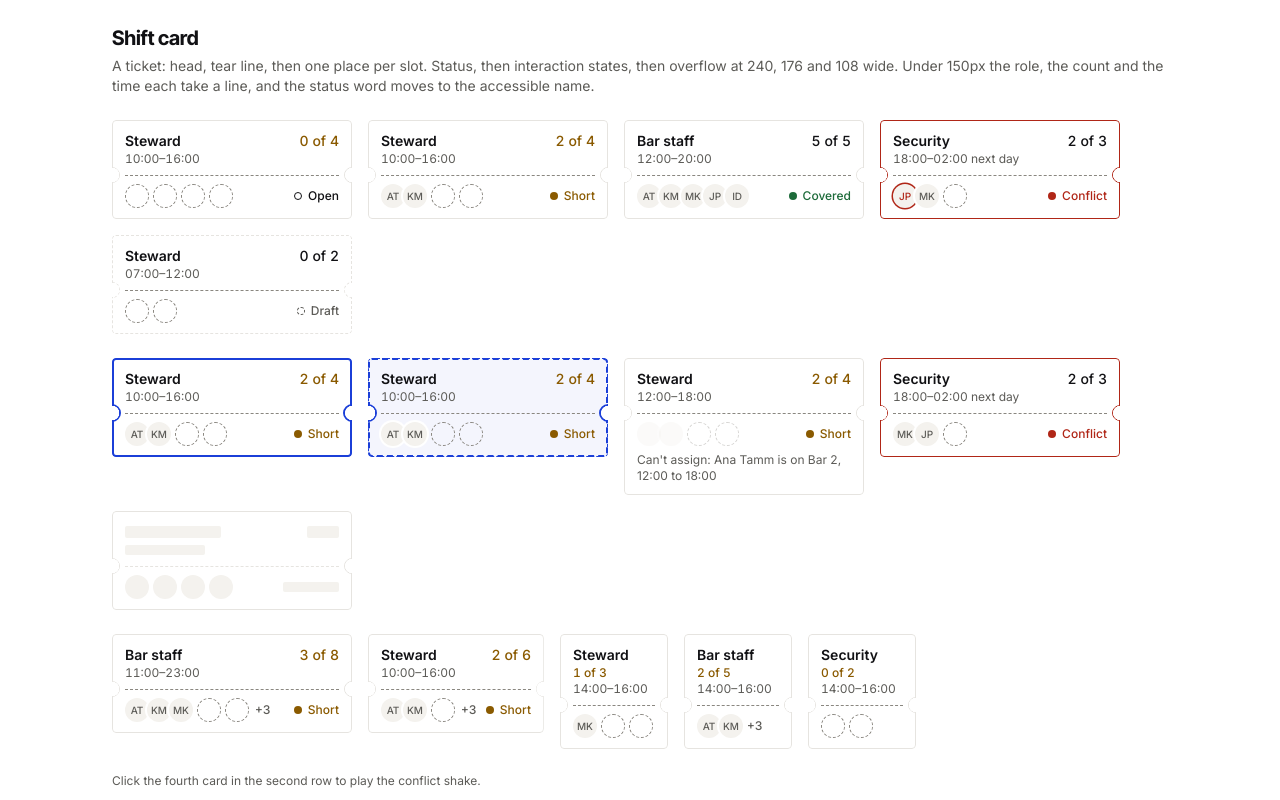
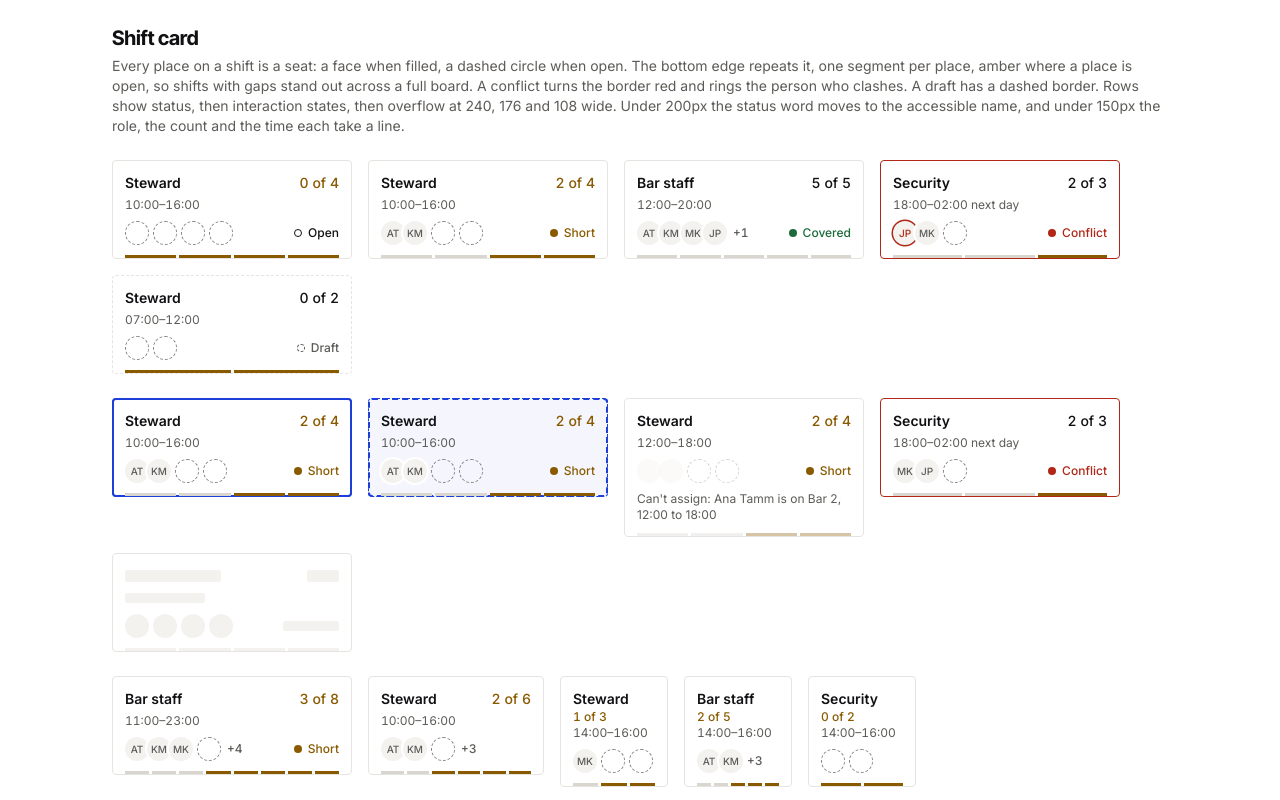
Before and after one commit to oladetoungee/parim-project, a Next.js app: page /system in a window 1280 px wide. Shown: the part 1900-2700 px from the top of the page. Built offline with nearby package versions, Linux system fonts and the light colour scheme.

Commit message:
Replace the ticket card with seats and a baseline per place

```diff
--- a/src/app/globals.css
+++ b/src/app/globals.css
@@ -144,21 +144,6 @@
 @utility focus-ring {
   outline: 2px solid var(--focus-ring);
   outline-offset: 2px;
-}
-
-/*
- * Shift card ticket: two 14px half-circle notches cut into the side edges at
- * the tear line, so the page shows through. --tear is the tear line's distance
- * from the top of the border box. The notch strokes are separate elements.
- */
-@utility ticket-mask {
-  --tear: 55px;
-  -webkit-mask:
-    radial-gradient(circle at 0 var(--tear), #0000 7px, #000 7.5px) left / 51% 100% no-repeat,
-    radial-gradient(circle at 100% var(--tear), #0000 7px, #000 7.5px) right / 51% 100% no-repeat;
-  mask:
-    radial-gradient(circle at 0 var(--tear), #0000 7px, #000 7.5px) left / 51% 100% no-repeat,
-    radial-gradient(circle at 100% var(--tear), #0000 7px, #000 7.5px) right / 51% 100% no-repeat;
 }
 
 /* ---------- Keyframes. Only transform and opacity. ---------- */
@@ -393,71 +378,69 @@
  * re-render any of the 42 memoised cards; these rules restyle them instead.
  * Unlayered, so they win over the card's Tailwind utilities.
  */
-[data-drop="valid"] .ticket {
+[data-drop="valid"] .shift-card-surface {
   --line: var(--accent-default);
-  --line-w: 2px;
   border-style: dashed;
   background-color: color-mix(in srgb, var(--accent-default) 5%, var(--bg-canvas));
 }
-[data-drop="valid"] .ticket-ring {
+[data-drop="valid"] .shift-card-ring {
   display: block;
   border-style: dashed;
 }
 /*
- * Only the seats and faces fade, to 35%. Text keeps full contrast: the
- * initials inside a faded face would fall below AA, so on an invalid target
- * the faces show as plain circles, and "+N" is not faded.
+ * Only the seats, faces and baseline fade, to 35%. Text keeps full contrast:
+ * the initials inside a faded face would fall below AA, so on an invalid
+ * target the faces show as plain circles, and "+N" is not faded.
  */
-[data-drop="invalid"] .ticket-seat {
+[data-drop="invalid"] .shift-card-seat,
+[data-drop="invalid"] .shift-card-baseline {
   opacity: 0.35;
 }
-[data-drop="invalid"] .ticket-seat .face-initials {
+[data-drop="invalid"] .shift-card-seat .face-initials {
   visibility: hidden;
 }
 /* The target the person is over right now: a solid 2px cobalt outline. */
-[data-drop-over] .ticket-button {
+[data-drop-over] .shift-card {
   outline: 2px solid var(--accent-default);
   outline-offset: 2px;
 }
 
 /* ---------- Shift card: head layout ----------
  *
- * Wide: role and "2 of 4" on line 1, time on line 2.
+ * Wide: role and "2 of 4" on line 1, time on line 2, 4px apart.
  * Under 150px (two-hour shifts are about 104px inside): role on line 1, then
  * "1 of 3" and the time at 12px. At that width "1 of 3 14:00–16:00" doesn't
  * fit on one line (about 106px of text in 80px), so the time takes a third
- * line and the tear line moves down 16px with it. The container is the
- * card's button, so the ticket's own --tear can change here.
+ * line. The container is the card's button.
  */
-.ticket-head {
+.shift-card-head {
   display: grid;
   grid-template-columns: minmax(0, 1fr) auto;
   grid-template-areas:
     "role count"
     "time time";
   column-gap: 8px;
+  row-gap: 4px;
 }
-.ticket-head > [data-part="role"] {
+.shift-card-head > [data-part="role"] {
   grid-area: role;
 }
-.ticket-head > [data-part="count"] {
+.shift-card-head > [data-part="count"] {
   grid-area: count;
 }
-.ticket-head > [data-part="time"] {
+.shift-card-head > [data-part="time"] {
   grid-area: time;
 }
 @container (max-width: 149.98px) {
-  .ticket {
-    --tear: 71px;
-  }
-  .ticket-head {
+  .shift-card-head {
     grid-template-columns: minmax(0, 1fr);
     grid-template-areas:
       "role"
       "count"
       "time";
+    row-gap: 0;
   }
-  .ticket-head > [data-part="count"] {
+  .shift-card-head > [data-part="count"] {
     justify-self: start;
     font-size: 0.75rem;
     line-height: 1rem;
--- a/src/app/system/page.tsx
+++ b/src/app/system/page.tsx
@@ -185,7 +185,7 @@ function Gallery() {
         </Row>
       </Section>
 
-      <Section title="Shift card" note="A ticket: head, tear line, then one place per slot. Status, then interaction states, then overflow at 240, 176 and 108 wide. Under 150px the role, the count and the time each take a line, and the status word moves to the accessible name.">
+      <Section title="Shift card" note="Every place on a shift is a seat: a face when filled, a dashed circle when open. The bottom edge repeats it, one segment per place, amber where a place is open, so shifts with gaps stand out across a full board. A conflict turns the border red and rings the person who clashes. A draft has a dashed border. Rows show status, then interaction states, then overflow at 240, 176 and 108 wide. Under 200px the status word moves to the accessible name, and under 150px the role, the count and the time each take a line.">
         <Row>
           <ShiftCard role="Steward" location="Gate A" start="10:00" end="16:00" filled={0} needed={4} status="open" />
           <ShiftCard role="Steward" location="Gate A" start="10:00" end="16:00" filled={2} needed={4} status="partly-filled" people={people.slice(0, 2)} />
--- a/src/components/ui/ShiftCard.tsx
+++ b/src/components/ui/ShiftCard.tsx
@@ -1,6 +1,6 @@
 "use client";
 
-import { memo, useId, useState, type ComponentProps, type CSSProperties } from "react";
+import { memo, useId, useState, type ComponentProps } from "react";
 import { cn } from "@/lib/cn";
 import { initials, type AvatarPerson } from "./Avatar";
 import { Badge, type BadgeStatus } from "./Badge";
@@ -22,36 +22,50 @@ const badgeFor: Record<ShiftStatus, BadgeStatus> = {
 };
 
 /**
- * Places shown before "+N": 5 on a wide card, 3 under 200px, and under 150px
- * (a two-hour shift is 108px) 3 if that is all there are, otherwise 2 and "+N".
+ * Places shown before "+N": 4 on a card 200px or wider, 3 under 200px, and
+ * under 150px (a two-hour shift is 108px) 3 if that is all there are,
+ * otherwise 2 and "+N".
  */
-const MAX_PLACES = 5;
+const MAX_PLACES = 4;
 const MAX_PLACES_NARROW = 3;
 const MAX_PLACES_COMPACT = 2;
+/** Baseline segments. Past 12 places each segment would be a hairline sliver. */
+const MAX_SEGMENTS = 12;
 
-type TicketState = "default" | "selected" | "drop-valid" | "drop-invalid";
+type CardState = "default" | "selected" | "drop-valid" | "drop-invalid";
 
 /*
- * Figma: Shift card (ticket). Properties: status, state (default, hover,
- * focus, selected, drop-valid, drop-invalid, loading).
+ * Figma: Shift card. Properties: status, state (default, hover, focus,
+ * selected, drop-valid, drop-invalid, loading).
  *
  * The outer element is the button and carries the focus ring and the shake.
- * The inner "ticket" carries the surface and border and is masked so the two
- * notches show the page through. --line is the colour of the border and the
- * notch strokes; --line-w is the stroke width (2px for selected and drop-valid).
+ * The inner surface carries the canvas fill and the 1px border; --line is the
+ * border colour. Selected and drop-valid lay a 2px accent ring over it.
  *
  * Drag states come from a data-drop attribute, on the button itself (the
  * `drop` prop, for the gallery) or on any wrapper (the board), and are styled
  * in globals.css. The board never passes `drop`, so a drag re-renders no card.
  */
-function ticketStyle(status: ShiftStatus, selected: boolean) {
-  const line = selected
+function lineFor(status: ShiftStatus, selected: boolean) {
+  return selected
     ? "[--line:var(--accent-default)]"
     : status === "conflict"
       ? "[--line:var(--status-conflict)]"
       : "[--line:var(--border-hairline)] group-hover/card:[--line:color-mix(in_srgb,var(--text-primary)_32%,transparent)]";
-  const width = selected ? "[--line-w:2px]" : "[--line-w:1px]";
-  return { line, width, dashed: status === "draft" };
+}
+
+/**
+ * Filled and open segments for the baseline. Up to 12 places it is one
+ * segment per place. Past that the split is scaled to 12, keeping at least one
+ * amber segment while a place is open and at least one filled while anyone is on.
+ */
+function baselineSegments(filled: number, total: number) {
+  if (total <= MAX_SEGMENTS) return { filled, total };
+  const open = total - filled;
+  let scaled = Math.round((filled / total) * MAX_SEGMENTS);
+  if (open > 0) scaled = Math.min(scaled, MAX_SEGMENTS - 1);
+  if (filled > 0) scaled = Math.max(scaled, 1);
+  return { filled: scaled, total: MAX_SEGMENTS };
 }
 
 export type ShiftCardProps = Omit<ComponentProps<"button">, "children"> & {
@@ -74,8 +88,8 @@ export type ShiftCardProps = Omit<ComponentProps<"button">, "children"> & {
   /** Plays the conflict shake once. Reduced motion keeps the outline only. */
   shake?: boolean;
   /**
-   * Space in px kept free at the right of the stub for a control laid over
-   * it (the worker's Request shift). The badge word moves to the accessible
+   * Space in px kept free at the right of the bottom row for a control laid
+   * over it (the worker's Request shift). The badge word moves to the accessible
    * name only; the amber count still carries the status.
    */
   stubActionWidth?: number;
@@ -125,9 +139,8 @@ function ShiftCardImpl({
   const reasonId = useId();
   const nextDay = endsNextDay(start, end);
   const badge = badgeFor[status];
-  const state: TicketState =
+  const state: CardState =
     drop === "valid" ? "drop-valid" : drop === "invalid" ? "drop-invalid" : selected ? "selected" : "default";
-  const { line, width, dashed } = ticketStyle(status, selected);
 
   const clash = new Set(clashStaffIds ?? []);
   // Clashing people first, so they stay visible when places overflow.
@@ -145,6 +158,7 @@ function ShiftCardImpl({
   const total = places.length;
   const compactMax = total <= MAX_PLACES_NARROW ? MAX_PLACES_NARROW : MAX_PLACES_COMPACT;
   const clashNames = faces.filter((p) => clash.has(p.id) && p.name).map((p) => p.name);
+  const segments = baselineSegments(faces.length, total);
 
   const entered = useChangeTracker(faces.map((f) => f.id));
   const count = usePrevious(filled);
@@ -162,7 +176,7 @@ function ShiftCardImpl({
       data-drop={drop && drop !== "none" ? drop : undefined}
       data-selected={selected || undefined}
       className={cn(
-        "ticket-button group/card @container block w-60 rounded-4 text-left",
+        "shift-card group/card @container block w-60 rounded-4 text-left",
         "focus-visible:outline-2 focus-visible:outline-offset-2 focus-visible:outline-ring",
         shake && "motion-shake",
         className,
@@ -171,28 +185,25 @@ function ShiftCardImpl({
     >
       <span
         className={cn(
-          "ticket ticket-mask relative flex w-full flex-col rounded-4 border border-[color:var(--line)] bg-canvas",
-          line,
-          width,
-          dashed && "border-dashed",
+          "shift-card-surface relative flex w-full flex-col rounded-4 border border-[color:var(--line)] bg-canvas px-3 pt-3",
+          lineFor(status, selected),
+          status === "draft" && "border-dashed",
         )}
       >
         <span
           aria-hidden="true"
           className={cn(
-            "ticket-ring pointer-events-none absolute -inset-px rounded-4 border-2 border-accent",
+            "shift-card-ring pointer-events-none absolute -inset-px rounded-4 border-2 border-accent",
             selected ? "block" : "hidden",
           )}
         />
-        <Notch side="left" dashed={status === "draft"} />
-        <Notch side="right" dashed={status === "draft"} />
 
         {/*
          * The accessible name is this content plus the visually hidden parts,
          * read in DOM order: "Steward, Gate A, 10:00–16:00, 2 of 4 filled,
          * 2 places open, Short". The grid places role, count and time.
          */}
-        <span className="ticket-head px-3 pt-2.5 pb-2">
+        <span className="shift-card-head">
           <span data-part="role" className="truncate text-14 leading-5 font-semibold text-ink">
             {role}
             <span className="sr-only">,{location ? ` ${location},` : null}</span>
@@ -219,13 +230,11 @@ function ShiftCardImpl({
           </span>
         </span>{" "}
 
-        <span aria-hidden="true" className="relative mx-3 block border-t border-dashed border-need-outline" />
-
         <span
-          className="flex items-center justify-between gap-2 px-3 pt-2 pb-2.5"
-          style={stubActionWidth ? { paddingRight: 12 + stubActionWidth + 8 } : undefined}
+          className="mt-2 flex h-6 items-center justify-between gap-2"
+          style={stubActionWidth ? { paddingRight: stubActionWidth + 8 } : undefined}
         >
-          <span aria-hidden="true" className="ticket-seats flex min-w-0 items-center">
+          <span aria-hidden="true" className="flex min-w-0 items-center">
             {places.slice(0, MAX_PLACES).map((place, i) => {
               const hide = cn(i >= MAX_PLACES_NARROW && "@max-[200px]:hidden", i >= compactMax && "@max-[150px]:hidden");
               const prev = places[i - 1];
@@ -239,7 +248,10 @@ function ShiftCardImpl({
                   className={cn(gap, hide)}
                 />
               ) : (
-                <span key={place.key} className={cn("ticket-seat size-6 shrink-0 rounded-full border border-dashed border-need-outline", gap, hide)} />
+                <span
+                  key={place.key}
+                  className={cn("shift-card-seat size-6 shrink-0 rounded-full border border-dashed border-need-outline", gap, hide)}
+                />
               );
             })}
             {total > MAX_PLACES ? (
@@ -264,19 +276,38 @@ function ShiftCardImpl({
         </span>
 
         {state === "drop-invalid" && dropReason ? (
-          <span id={reasonId} className="-mt-1 px-3 pb-2.5 text-12 leading-4 text-muted">
+          <span id={reasonId} className="mt-2 text-12 leading-4 text-muted">
             {dropReason}
           </span>
         ) : null}
+
+        <Baseline filled={segments.filled} total={segments.total} />
       </span>
     </button>
   );
 }
 
 /**
+ * One 3px segment per place, flush on the card's bottom edge: data-assigned
+ * where a place is filled, status-short where it is open. Decorative; the
+ * accessible name already says how many places are open. Positioned so it
+ * paints over the selected ring's inner pixel.
+ */
+function Baseline({ filled, total }: { filled: number; total: number }) {
+  if (total === 0) return null;
+  return (
+    <span aria-hidden="true" className="shift-card-baseline relative mt-2.5 flex h-[3px] gap-[3px]">
+      {Array.from({ length: total }, (_, i) => (
+        <span key={i} className={cn("grow basis-0", i < filled ? "bg-assigned" : "bg-short")} />
+      ))}
+    </span>
+  );
+}
+
+/**
  * The status word. On a change the old word fades out under the new one.
- * Under 150px, or when the stub holds an action, the word is visually hidden
- * and stays in the accessible name.
+ * Under 200px, or when the bottom row holds an action, the word is visually
+ * hidden and stays in the accessible name.
  */
 function BadgeSwap({
   status,
@@ -289,7 +320,7 @@ function BadgeSwap({
   changes: number;
   hidden: boolean;
 }) {
-  const visibility = hidden ? "sr-only" : "@max-[150px]:sr-only";
+  const visibility = hidden ? "sr-only" : "@max-[200px]:sr-only";
   return (
     <span className={cn("ml-auto grid shrink-0 justify-items-end", visibility)}>
       {previous && previous !== status ? (
@@ -297,24 +328,6 @@ function BadgeSwap({
       ) : null}
       <Badge key={`in-${changes}`} status={status} className={cn("[grid-area:1/1]", changes > 0 && "motion-crossfade-in")} />
     </span>
-  );
-}
-
-/** Stroke for a notch: the inner half of a ring centred on the card edge at the tear line. */
-function Notch({ side, dashed }: { side: "left" | "right"; dashed?: boolean }) {
-  const style: CSSProperties = {
-    width: "calc(14px + 2 * var(--line-w))",
-    height: "calc(14px + 2 * var(--line-w))",
-    top: "calc(var(--tear) - 1px - 7px - var(--line-w))",
-    [side]: "calc(-1px - 7px - var(--line-w))",
-    borderWidth: "var(--line-w)",
-  };
-  return (
-    <span
-      aria-hidden="true"
-      className={cn("pointer-events-none absolute rounded-full border-[color:var(--line)]", dashed ? "border-dashed" : "border-solid")}
-      style={style}
-    />
   );
 }
 
@@ -349,7 +362,7 @@ function Face({
       data-clash={clash || undefined}
       data-leaving={person.leaving || undefined}
       className={cn(
-        "ticket-seat relative inline-flex size-6 shrink-0 items-center justify-center overflow-hidden rounded-full bg-paper text-[10px] leading-none font-medium tracking-[-0.01em] select-none",
+        "shift-card-seat relative inline-flex size-6 shrink-0 items-center justify-center overflow-hidden rounded-full bg-paper text-[10px] leading-none font-medium tracking-[-0.01em] select-none",
         clash ? "text-conflict ring-[1.5px] ring-conflict" : "text-muted ring-2 ring-canvas",
         person.leaving ? "motion-face-out" : entering ? "motion-face-in" : undefined,
         className,
@@ -363,14 +376,13 @@ function Face({
 /** Memoised: the board renders 42 and a drop should re-render one. */
 export const ShiftCard = memo(ShiftCardImpl);
 
-/** Loading placeholder with the ticket's structure and footprint. */
+/** Loading placeholder with the card's structure and footprint. */
 export function ShiftCardSkeleton({ className, places = 4 }: { className?: string; places?: number }) {
+  const seats = Math.min(places, MAX_PLACES);
   return (
     <div aria-hidden="true" className={cn("w-60", className)}>
-      <span className="ticket-mask relative flex w-full flex-col rounded-4 border border-hairline bg-canvas [--line-w:1px] [--line:var(--border-hairline)]">
-        <Notch side="left" />
-        <Notch side="right" />
-        <span className="flex flex-col px-3 pt-2.5 pb-2">
+      <span className="relative flex w-full flex-col rounded-4 border border-hairline bg-canvas px-3 pt-3">
+        <span className="flex flex-col gap-1">
           <span className="flex h-5 items-center justify-between">
             <Skeleton className="h-3 w-24" />
             <Skeleton className="h-3 w-8" />
@@ -379,15 +391,19 @@ export function ShiftCardSkeleton({ className, places = 4 }: { className?: strin
             <Skeleton className="h-2.5 w-20" />
           </span>
         </span>
-        <span className="mx-3 block border-t border-dashed border-hairline" />
-        <span className="flex items-center justify-between px-3 pt-2 pb-2.5">
+        <span className="mt-2 flex h-6 items-center justify-between">
           <span className="flex items-center gap-1">
-            {Array.from({ length: Math.min(places, MAX_PLACES) }, (_, i) => (
+            {Array.from({ length: seats }, (_, i) => (
               <Skeleton key={i} className="size-6 rounded-full" />
             ))}
           </span>
           <Skeleton className="h-2.5 w-14" />
         </span>
+        <span className="mt-2.5 flex h-[3px] gap-[3px]">
+          {Array.from({ length: Math.min(places, MAX_SEGMENTS) }, (_, i) => (
+            <Skeleton key={i} className="h-full grow basis-0 rounded-none" />
+          ))}
+        </span>
       </span>
     </div>
   );
```
Also changed, not shown: 1 other file (tests, documents, lock files or other folders).
